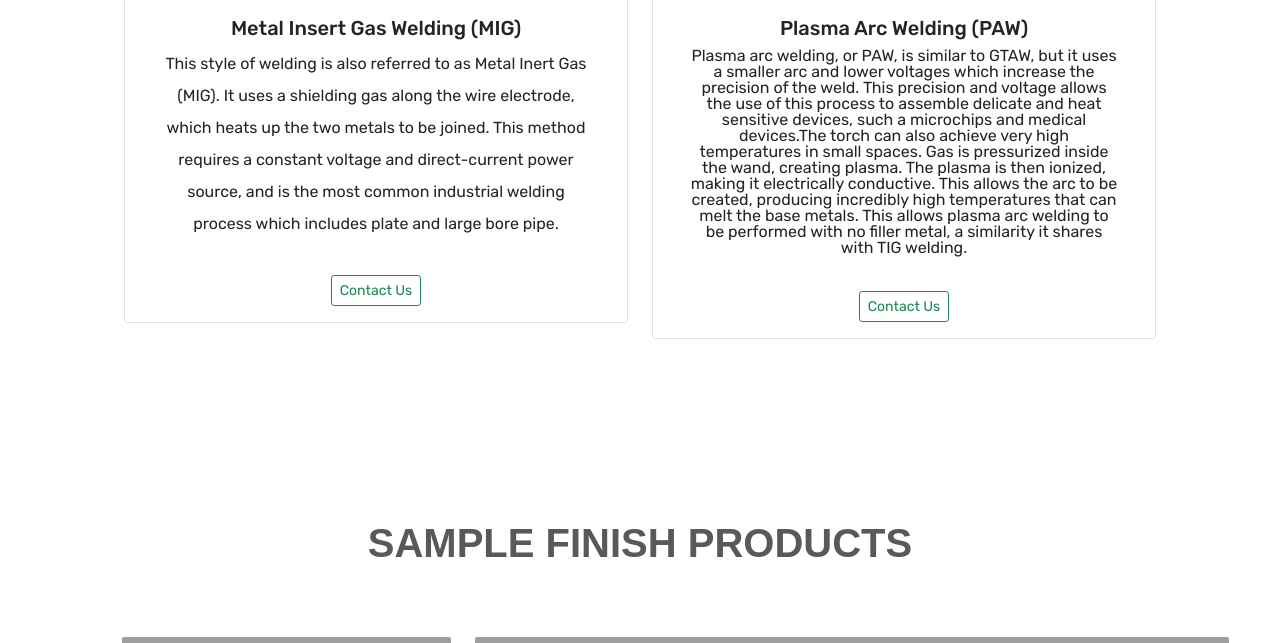
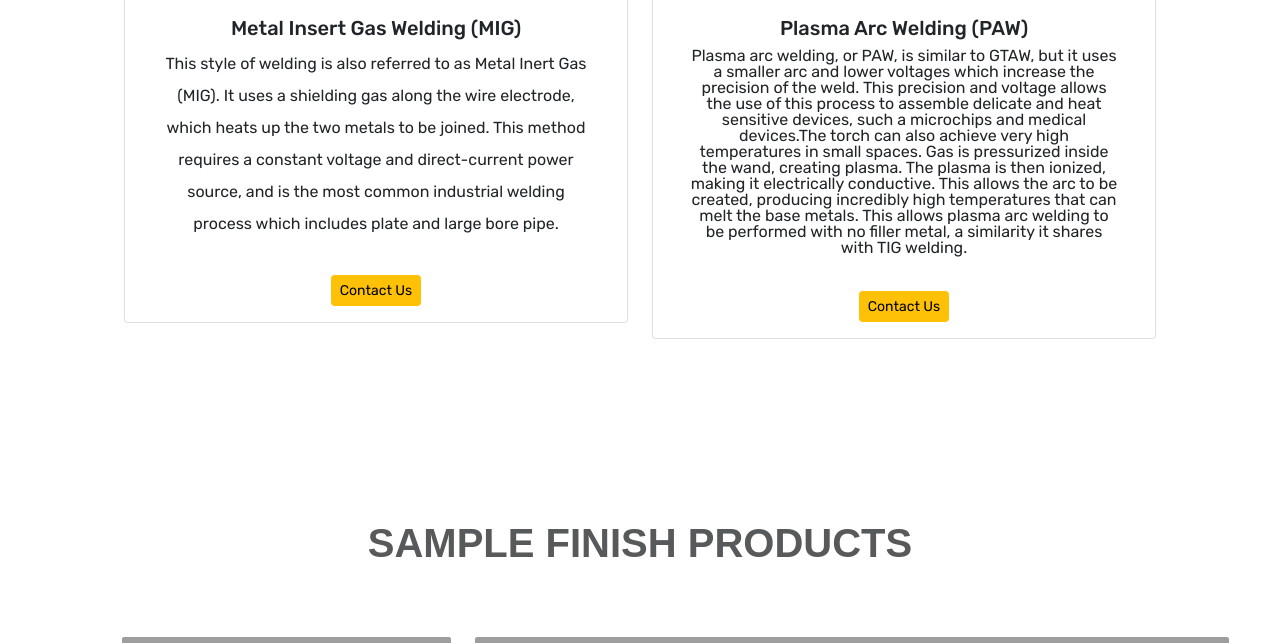
Before and after one commit to ejayjayjayjayjay/Capstone-MP3, a Laravel app: page /services in a window 1280 px wide. Shown: the part 519-1162 px from the top of the page. Run offline with Laravel 10, Linux system fonts and the light colour scheme; grey boxes are pictures that could not be loaded.

Commit message:
fix image size in client says and color of button

```diff
--- a/resources/views/frontend/services.blade.php
+++ b/resources/views/frontend/services.blade.php
@@ -18,7 +18,7 @@
         <div class="card-body text-center">
           <h5 class="card-title">Metal Insert Gas Welding (MIG)</h5>
           <p class="card-text lh-2">This style of welding is also referred to as Metal Inert Gas (MIG). It uses a shielding gas along the wire electrode, which heats up the two metals to be joined. This method requires a constant voltage and direct-current power source, and is the most common industrial welding process which includes plate and large bore pipe.</p>
-         <a href="" class="btn btn-outline-success btn-sm">Contact Us</a>
+         <a href="" class="btn btn-warning btn-sm">Contact Us</a>
         </div>
        </div>
       </div>
@@ -28,7 +28,7 @@
         <div class="card-body text-center">
           <h5 class="card-title">Plasma Arc Welding (PAW)</h5>
           <p class="card-text lh-1">Plasma arc welding, or PAW, is similar to GTAW, but it uses a smaller arc and lower voltages which increase the precision of the weld. This precision and voltage allows the use of this process to assemble delicate and heat sensitive devices, such a microchips and medical devices.The torch can also achieve very high temperatures in small spaces. Gas is pressurized inside the wand, creating plasma. The plasma is then ionized, making it electrically conductive. This allows the arc to be created, producing incredibly high temperatures that can melt the base metals. This allows plasma arc welding to be performed with no filler metal, a similarity it shares with TIG welding.</p>
-         <a href="" class="btn btn-outline-success btn-sm">Contact Us</a>
+         <a href="" class="btn btn-warning btn-sm">Contact Us</a>
         </div>
        </div>
       </div>
```
Also changed, not shown: resources/views/frontend/index.blade.php (+4 -4 lines).
